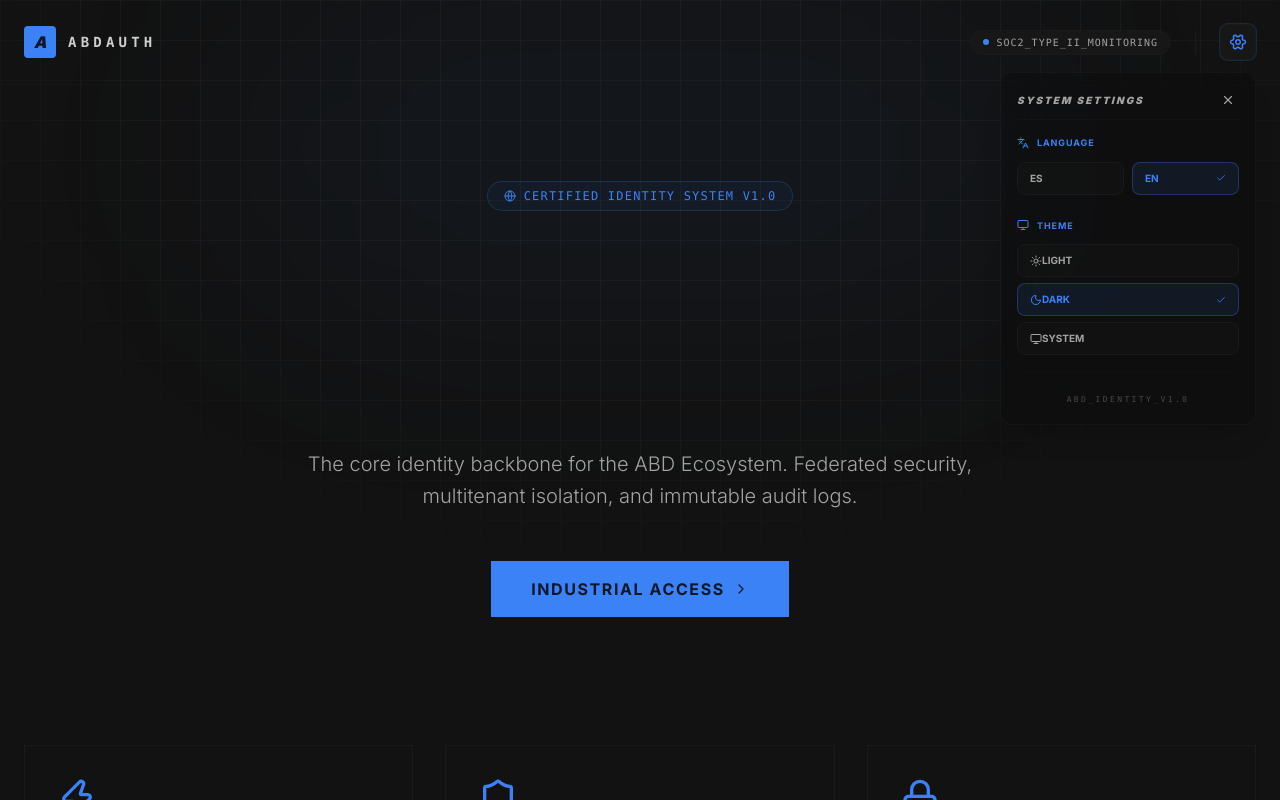
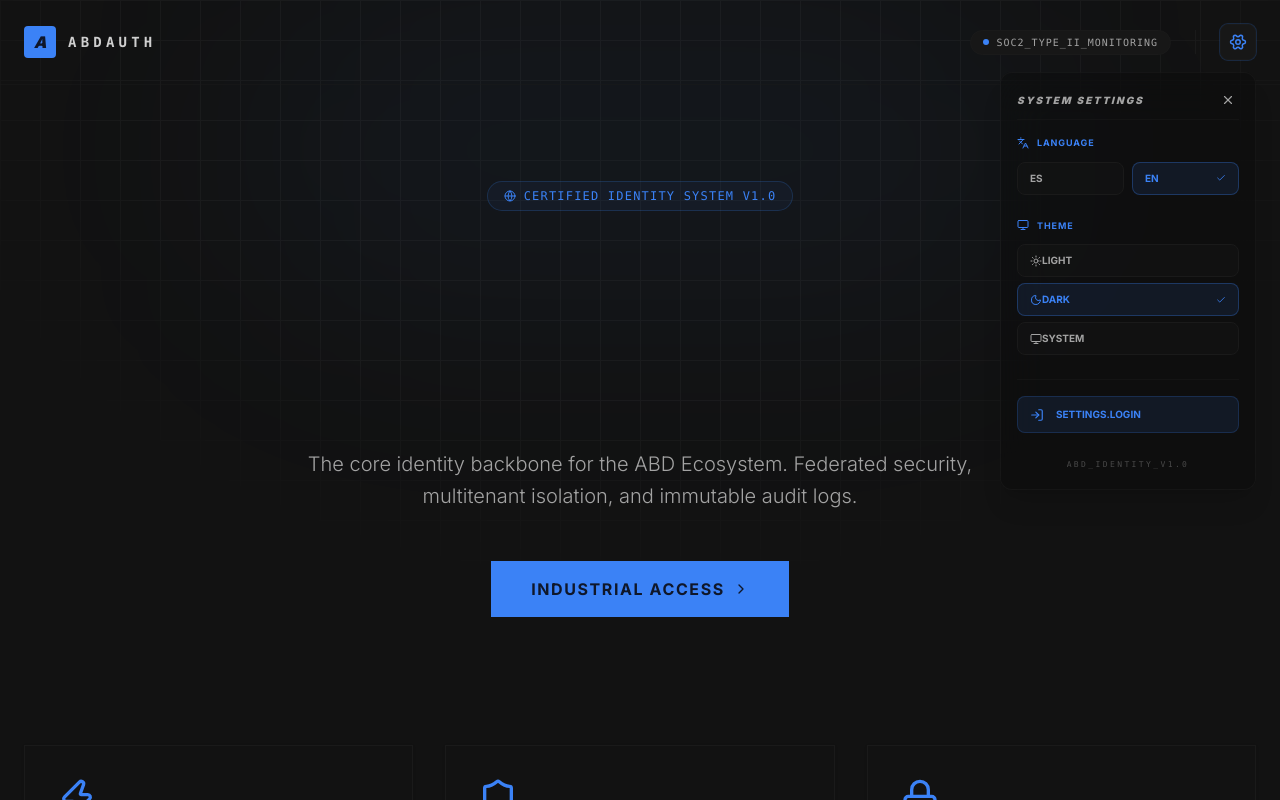
Before and after one commit to ajabadia/ABDAuth, a Next.js app: page /en in a window 1280 px wide. Both pictures are taken after a click on the button "Open Settings". Shown: the top 800 px of the page. Built offline with nearby package versions, Linux system fonts and the light colour scheme; no server answers.

Commit message:
fix(ui): solve React 19 / Next.js 16 theme dropdown click freeze by implementing mounted hydration guard and removing framer-motion in SystemSettings

```diff
--- /dev/null
+++ b/scripts/unlock-user.ts
@@ -0,0 +1,43 @@
+import { userRepository } from "../src/lib/repositories/UserRepository";
+import { auditRepository } from "../src/lib/repositories/AuditRepository";
+import fs from 'fs';
+import path from 'path';
+
+async function unlock() {
+  console.log("🔓 SYSTEM RECOVERY: UNLOCKING INDUSTRIAL ACCOUNT...");
+
+  // Load env
+  const envPath = path.join(process.cwd(), '.env.local');
+  if (fs.existsSync(envPath)) {
+    const envContent = fs.readFileSync(envPath, 'utf8');
+    envContent.split('\n').forEach(line => {
+      const [key, ...valueParts] = line.split('=');
+      if (key && valueParts.length > 0) {
+        process.env[key.trim()] = valueParts.join('=').trim().replace(/^["']|["']$/g, '');
+      }
+    });
+  }
+
+  try {
+    const email = 'ajabadia@gmail.com';
+    const user = await userRepository.findByEmail(email);
+
+    if (user) {
+      console.log(`👤 User found: ${user.email} (Status: ${user.active ? 'ACTIVE' : 'INACTIVE'}, Attempts: ${user.loginAttempts})`);
+
+      await userRepository.update(user._id as any, {
+        loginAttempts: 0,
+        lockoutUntil: undefined,
+        active: true // Force active for testing
+      });
+
+      console.log("✅ ACCOUNT UNLOCKED & RESET: SYSTEM_READY");
+    } else {
+      console.error("❌ USER NOT FOUND");
+    }
+  } catch (err) {
+    console.error("❌ UNLOCK FAILED:", err);
+  }
+}
+
+unlock();
--- a/src/components/ui/SystemSettings.tsx
+++ b/src/components/ui/SystemSettings.tsx
@@ -1,12 +1,12 @@
 "use client";
 
 import { useState, useRef, useEffect } from "react";
-import { motion, AnimatePresence } from "framer-motion";
-import { Settings, Sun, Moon, Monitor, Languages, Check, X } from "lucide-react";
+import { Settings, Sun, Moon, Monitor, Languages, Check, X, LogIn, LogOut } from "lucide-react";
 import { useTheme } from "next-themes";
 import { useLocale, useTranslations } from "next-intl";
 import { usePathname, useRouter } from "@/i18n/routing";
 import { cn } from "@/lib/utils";
+import { useSession, signIn, signOut } from "next-auth/react";
 
 /**
  * 🛠️ SystemSettings
@@ -15,13 +15,20 @@ import { cn } from "@/lib/utils";
  */
 export function SystemSettings() {
   const [isOpen, setIsOpen] = useState(false);
+  const [mounted, setMounted] = useState(false); // 🛡️ Guard de Hidratación
   const containerRef = useRef<HTMLDivElement>(null);
 
   const t = useTranslations("settings");
   const { theme, setTheme } = useTheme();
+  const { status } = useSession();
   const locale = useLocale();
   const router = useRouter();
   const pathname = usePathname();
+
+  // 🛡️ Activar montaje en cliente
+  useEffect(() => {
+    setMounted(true);
+  }, []);
 
   // 🚪 Close on click outside
   useEffect(() => {
@@ -38,6 +45,18 @@ export function SystemSettings() {
     router.replace(pathname, { locale: newLocale });
   };
 
+  // Renderizar un esqueleto inerte durante el SSR para evitar el crash de hidratación
+  if (!mounted) {
+    return (
+      <button
+        aria-label="Loading Settings"
+        className="p-2 rounded-md border border-border bg-background opacity-60 cursor-not-allowed"
+      >
+        <Settings size={18} className="text-muted-foreground animate-pulse" />
+      </button>
+    );
+  }
+
   return (
     <div className="relative" ref={containerRef}>
       <button
@@ -51,14 +70,10 @@ export function SystemSettings() {
         <Settings size={18} className={cn("text-foreground transition-transform duration-500", isOpen && "rotate-90 text-primary")} />
       </button>
 
-      <AnimatePresence>
-        {isOpen && (
-          <motion.div
-            initial={{ opacity: 0, y: 10, scale: 0.95 }}
-            animate={{ opacity: 1, y: 0, scale: 1 }}
-            exit={{ opacity: 0, y: 10, scale: 0.95 }}
-            className="absolute right-0 mt-3 w-64 glass-panel z-[100] overflow-hidden rounded-xl shadow-2xl p-4 origin-top-right"
-          >
+      {isOpen && (
+        <div
+          className="absolute right-0 mt-3 w-64 glass-panel z-[100] overflow-hidden rounded-xl shadow-2xl p-4 origin-top-right transition-all duration-200 animate-in fade-in slide-in-from-top-2"
+        >
             <div className="flex items-center justify-between mb-4 pb-2 border-b border-border/50">
               <span className="text-[10px] font-black uppercase tracking-[0.2em] text-muted-foreground italic">
                 {t('title')}
@@ -129,14 +144,36 @@ export function SystemSettings() {
               </div>
             </div>
 
-            <div className="mt-4 pt-3 border-t border-border/30 text-center">
+            {/* 🚪 Auth Section */}
+            <div className="mt-6 pt-4 border-t border-border/50">
+              {status === "authenticated" ? (
+                <button
+                  aria-label={t('logout')}
+                  onClick={() => signOut({ callbackUrl: "/" })}
+                  className="w-full flex items-center gap-3 px-3 py-2.5 rounded-md text-[10px] font-bold uppercase transition-all bg-red-500/10 border border-red-500/20 text-red-500 hover:bg-red-500/20"
+                >
+                  <LogOut size={14} />
+                  <span>{t('logout')}</span>
+                </button>
+              ) : (
+                <button
+                  aria-label={t('login')}
+                  onClick={() => signIn()}
+                  className="w-full flex items-center gap-3 px-3 py-2.5 rounded-md text-[10px] font-bold uppercase transition-all bg-primary/10 border border-primary/20 text-primary hover:bg-primary/20"
+                >
+                  <LogIn size={14} />
+                  <span>{t('login')}</span>
+                </button>
+              )}
+            </div>
+
+            <div className="mt-4 text-center">
               <span className="text-[8px] font-mono uppercase tracking-[0.3em] text-muted-foreground/40">
                 ABD_IDENTITY_V1.0
               </span>
             </div>
-          </motion.div>
+          </div>
         )}
-      </AnimatePresence>
     </div>
   );
 }
```
